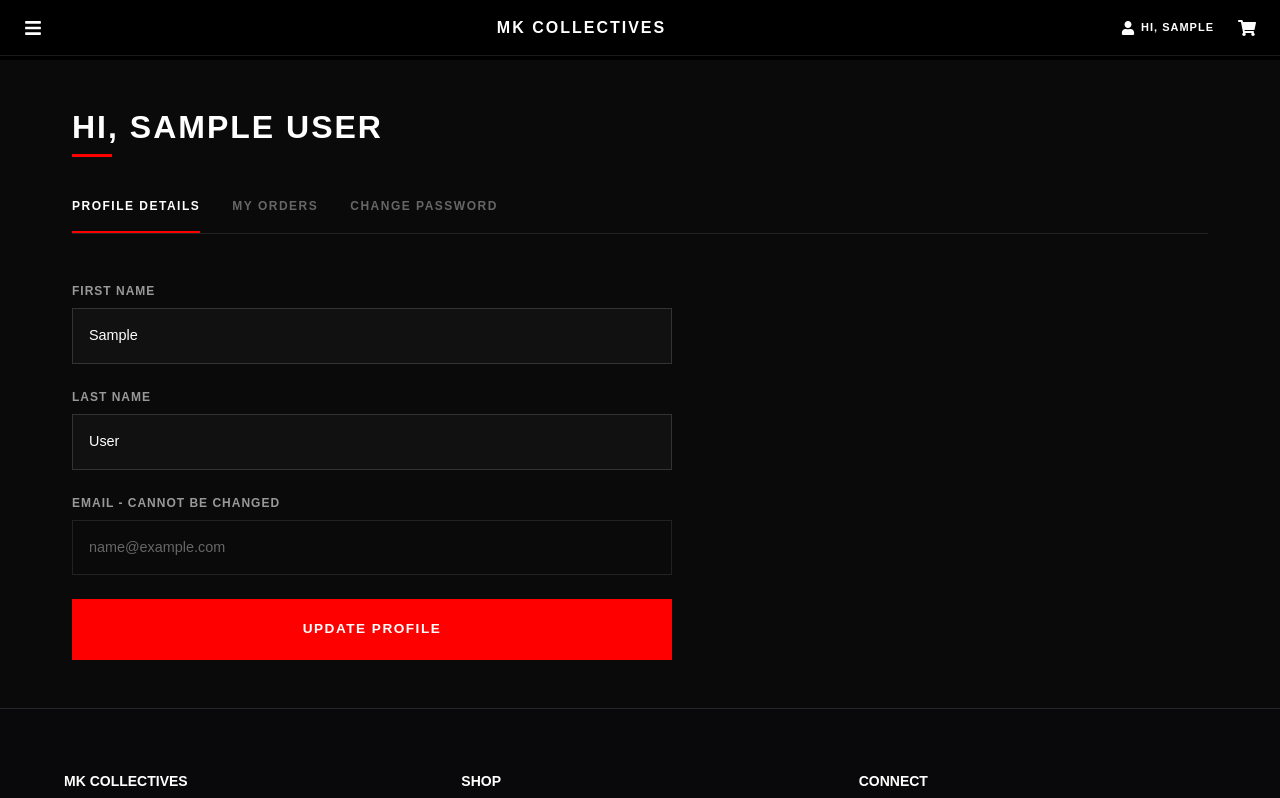
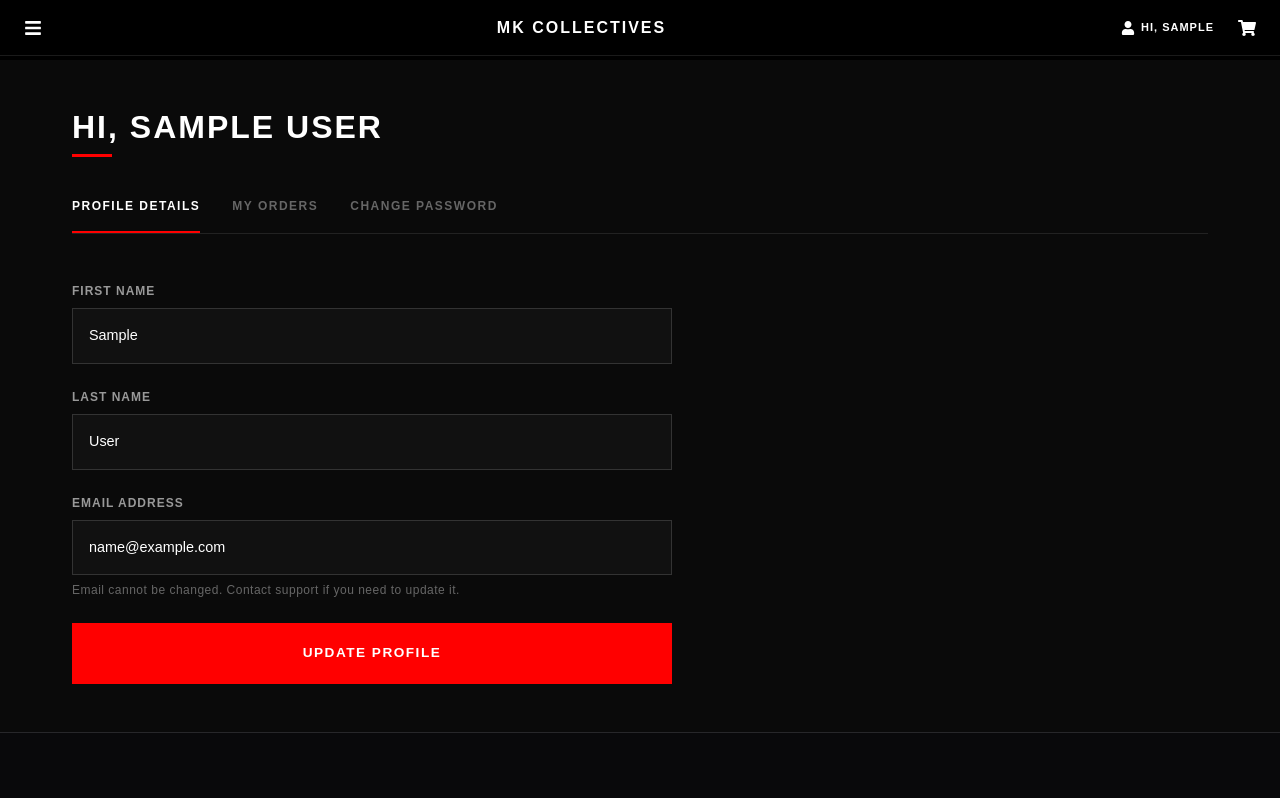
Before and after one commit to alawode-hub/my-frontend-app, a React (Vite) app: page /profile in a window 1280 px wide. Shown: the top 798 px of the page. Built offline with nearby package versions, Linux system fonts and the light colour scheme; sample sign-in values are in the browser's storage.

Commit message:
Fix pages

```diff
--- a/src/pages/Profile.jsx
+++ b/src/pages/Profile.jsx
@@ -425,34 +425,26 @@ const Profile = () => {
                 />
               </div>
 
-              {/* EMAIL - READ ONLY */}
-              <div style={{ marginBottom: "1.5rem" }}>
-                <label style={{
-                  display: "block",
-                  fontSize: "0.75rem",
-                  fontWeight: "700",
-                  letterSpacing: "1px",
-                  marginBottom: "0.5rem",
-                  color: "#999"
-                }}>
-                  EMAIL - CANNOT BE CHANGED
-                </label>
-                <input
-                  type="email"
-                  name="email"
-                  value={formData.email}
-                  readOnly
-                  style={{
-                    width: "100%",
-                    background: "#0a0a0a",
-                    border: "1px solid #222",
-                    color: "#666",
-                    padding: "1rem",
-                    fontSize: "0.9rem",
-                    cursor: "not-allowed"
-                  }}
-                />
-              </div>
+              {/* EMAIL - AMAZON STYLE */}
+<div style={{ marginBottom: "1.5rem" }}>
+  <label style={{ display: "block", fontSize: "0.75rem", fontWeight: "700", letterSpacing: "1px", marginBottom: "0.5rem", color: "#999" }}>
+    EMAIL ADDRESS
+  </label>
+  <div style={{
+    padding: "1rem",
+    background: "#111",
+    border: "1px solid #333",
+    color: "#fff",
+    fontSize: "0.9rem",
+    borderRadius: "0"
+  }}>
+    {formData.email}
+  </div>
+  <small style={{ color: "#666", fontSize: "0.75rem", marginTop: "6px", display: "block", letterSpacing: "0.5px" }}>
+    Email cannot be changed. Contact support if you need to update it.
+  </small>
+</div>
+
 
               <button
                 type="submit"
```
